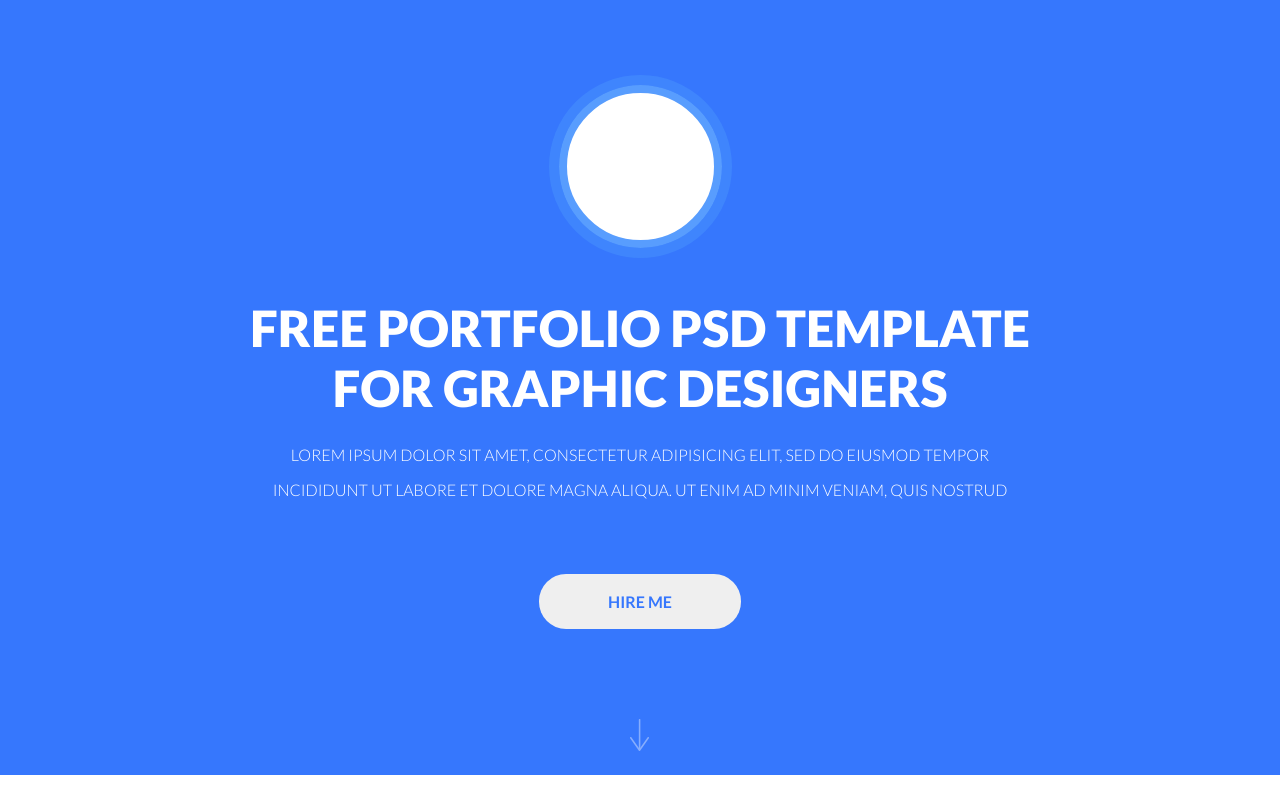
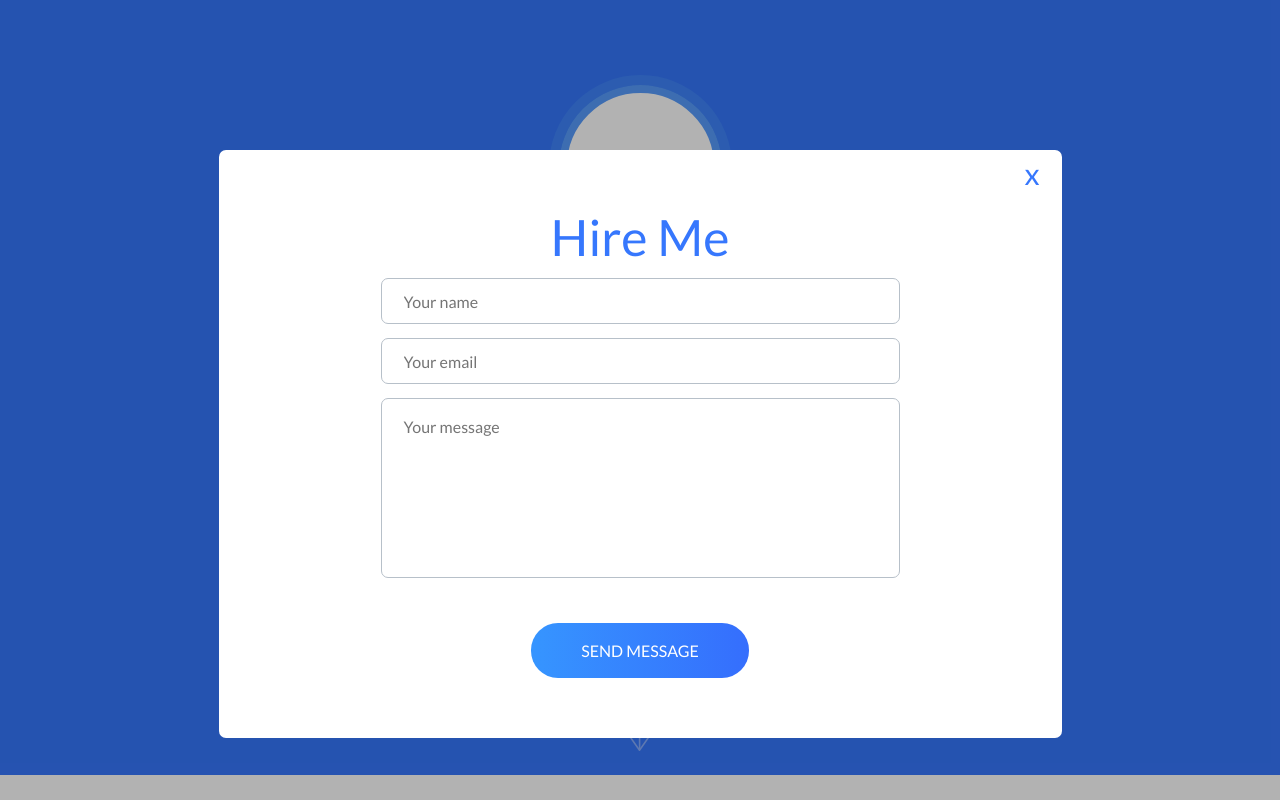
Before and after one commit to frontend-2020/eskulap, a plain HTML site: page index.html in a window 1280 px wide. Both pictures are taken after a click on the button "HIRE ME". Shown: the top 800 px of the page. Drawn offline with nearby package versions, Linux system fonts and the light colour scheme; files that its build step writes are made by us from their sources.

Commit message:
add block pop-up

```diff
--- a/index.html
+++ b/index.html
@@ -45,5 +45,50 @@
         </div>
       </div>
     </div>
+    <div class="block-pop-up">
+      <div class="mainer">
+        <form class="pop-up" method="GET">
+          <div class="pop-up__close">x</div>
+          <div class="pop-up__title">Hire Me</div>
+          <input
+            type="text"
+            name="name"
+            class="pop-up__input"
+            placeholder="Your name"
+            minlength="5"
+            maxlength="50"
+          />
+          <input
+            type="email"
+            name="email"
+            class="pop-up__input"
+            placeholder="Your email"
+            minlength="5"
+            maxlength="50"
+          />
+          <textarea
+            class="pop-up__input pop-up__input--message"
+            name="message"
+            placeholder="Your message"
+            minlength="5"
+            maxlength="50"
+          ></textarea>
+          <button type="submit" class="pop-up__btn">
+            SEND MESSAGE
+          </button>
+        </form>
+      </div>
+    </div>
+    <script src="https://code.jquery.com/jquery-3.4.1.min.js"></script>
+    <script>
+      $(".block-head__btn").click(function () {
+        $(".block-pop-up").toggle();
+        $("body").addClass("lock");
+        $(".pop-up__close").click(function () {
+          $(".block-pop-up").hide();
+          $("body").removeClass("lock");
+        });
+      });
+    </script>
   </body>
 </html>
--- a/scss/main.scss
+++ b/scss/main.scss
@@ -72,6 +72,9 @@ a {
   max-width: 1140px;
   margin: 0 auto;
   padding: 0 15px;
+}
+.lock {
+  overflow: hidden;
 }
 .first-block {
   background-color: $colorBase;
@@ -172,3 +175,79 @@ a {
     text-align: center;
   }
 }
+.block-pop-up {
+  width: 100%;
+  height: 100%;
+  position: fixed;
+  display: none;
+  background-color: rgba(0, 0, 0, 0.3);
+  top: 0;
+  left: 0;
+  right: 0;
+  padding: 150px 15px 0 15px;
+  box-sizing: border-box;
+  .pop-up {
+    max-width: 813px;
+    background-color: #fff;
+    margin: 0 auto;
+    display: flex;
+    flex-direction: column;
+    align-items: center;
+    border-radius: 7px;
+    padding: 0 15px;
+    &__close {
+      width: 22px;
+      height: 22px;
+      font-size: 30px;
+      align-self: flex-end;
+      color: $colorBase;
+      margin: 5px 0px 30px 0;
+      cursor: pointer;
+      &:hover {
+        color: red;
+      }
+    }
+    &__title {
+      font-size: $fontTitleSize;
+      color: $colorBase;
+      margin: 0 0 11px 0;
+    }
+    &__input {
+      max-width: 519px;
+      width: 100%;
+      height: 46px;
+      margin: 0 0 14px 0;
+      padding: 0 22px;
+      border-radius: 7px;
+      border: 1px solid #b7c0c9;
+      &:invalid {
+        border: 1px solid #df1515;
+      }
+    }
+    &__input--message {
+      padding-top: 18px;
+      height: 180px;
+      margin: 0 0 45px 0;
+      resize: none;
+    }
+    &__btn {
+      padding: 0 50px;
+      height: 55px;
+      background: linear-gradient(
+        90deg,
+        rgba(54, 149, 255, 1) 0%,
+        rgba(53, 110, 253, 1) 100%
+      );
+      color: #fff;
+      font-size: 16px;
+      text-transform: uppercase;
+      border-radius: 27px;
+      border: none;
+      margin: 0 0 60px 0;
+      cursor: pointer;
+      &:hover {
+        background-color: darken($colorBase, 20);
+      }
+    }
+  }
+}
```
